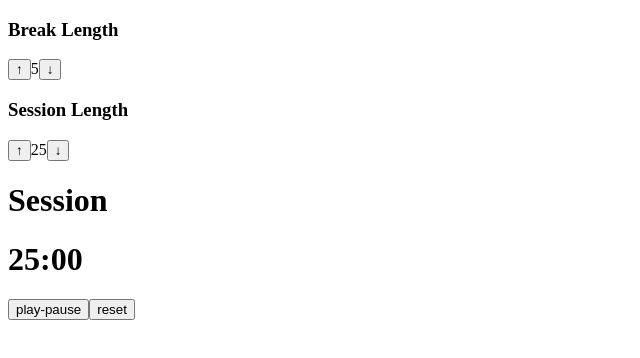
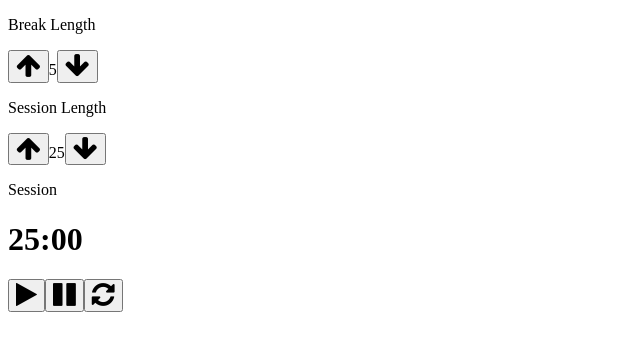
Before and after one commit to Im-Abhi/PomoDoro-Clock, a React (Create React App) app: page / in a window 1280 px wide. Shown: the top 358 px of the page, without its empty margins (0-640 px from the left). Built offline with nearby package versions, Linux system fonts and the light colour scheme.

Commit message:
Seperate components
And add id classes for styling

```diff
--- a/src/components/App.js
+++ b/src/components/App.js
@@ -21,10 +21,10 @@ function App(){
   function changeTime(amount, type){
     if(!timerOn){
       if(type === 'Break'){
-        if(breakTime <=60 && amount<0) return;
+        if(breakTime <=60 && breakTime >=60 && amount<0) return;
         setBreakTime( prev => prev + amount);
       }else{
-        if(sessionTime <=60 && amount<0)  return;
+        if(sessionTime <=60 && sessionTime >= 60 && amount<0)  return;
         setSessionTime( prev => prev + amount);
         setDisplayTime(prev => prev + amount);
       }
@@ -67,6 +67,7 @@ function App(){
   }
   return (
     <div>
+      <div className="time-controls">
         <Length
           title="Break Length"
           changeTime={changeTime}
@@ -81,10 +82,22 @@ function App(){
           time={sessionTime}
           formatTime={formatTime}
         />
-      <h1>{onBreak?"Break":"Session"}</h1>
-      <h1>{formatTime(displayTime)}</h1>
-      <button name="play-pause" onClick={controlTime}>play-pause</button>
-      <button name="reset" onClick={reset}>reset</button>
+      </div>
+      <div className="current-session">
+        <p id="timer-label">{onBreak?"Break":"Session"}</p>
+        <h1 id="timer-left">{formatTime(displayTime)}</h1>
+      </div>
+        <div className="control-btns">
+          <button id="start_stop" name="play-pause" onClick={controlTime}>
+            <i class="fa fa-2x fa-play" aria-hidden="true"></i>
+          </button>
+          <button id="start_stop" name="play-pause" onClick={controlTime}>
+            <i class="fa fa-2x fa-pause" aria-hidden="true"></i>
+          </button>
+          <button id="reset" name="reset" onClick={reset}>
+            <i class="fa fa-2x fa-refresh" aria-hidden="true"></i>
+          </button>
+        </div>
     </div>
   )
 }
--- a/src/components/Length.js
+++ b/src/components/Length.js
@@ -2,17 +2,17 @@ import React from 'react';
 
 export default function Length({title, changeTime, type, time}){
     return(
-        <div>
-            <h3>{title}</h3>
-            <div>
-                <button
+        <div className="length">
+            <p id={type==='Break'?"break-label":"session-label"}>{title}</p>
+            <div className="inc-dec">
+                <button id={type==='Break'?"break-increment":"session-increment"}
                     onClick={()=>changeTime(60, type)}
-                >&uarr;
+                ><i class="fa fa-2x fa-arrow-up" aria-hidden="true"></i>
                 </button>
                 <span>{(time/60)}</span>
-                <button
+                <button id={type==='Break'?"break-deccrement":"session-deccrement"}
                     onClick={()=>changeTime(-60, type)}
-                >&darr;
+                ><i class="fa fa-2x fa-arrow-down" aria-hidden="true"></i>
                 </button>
             </div>
         </div>
```
Lines whose indentation alone changed are shown as unchanged.
